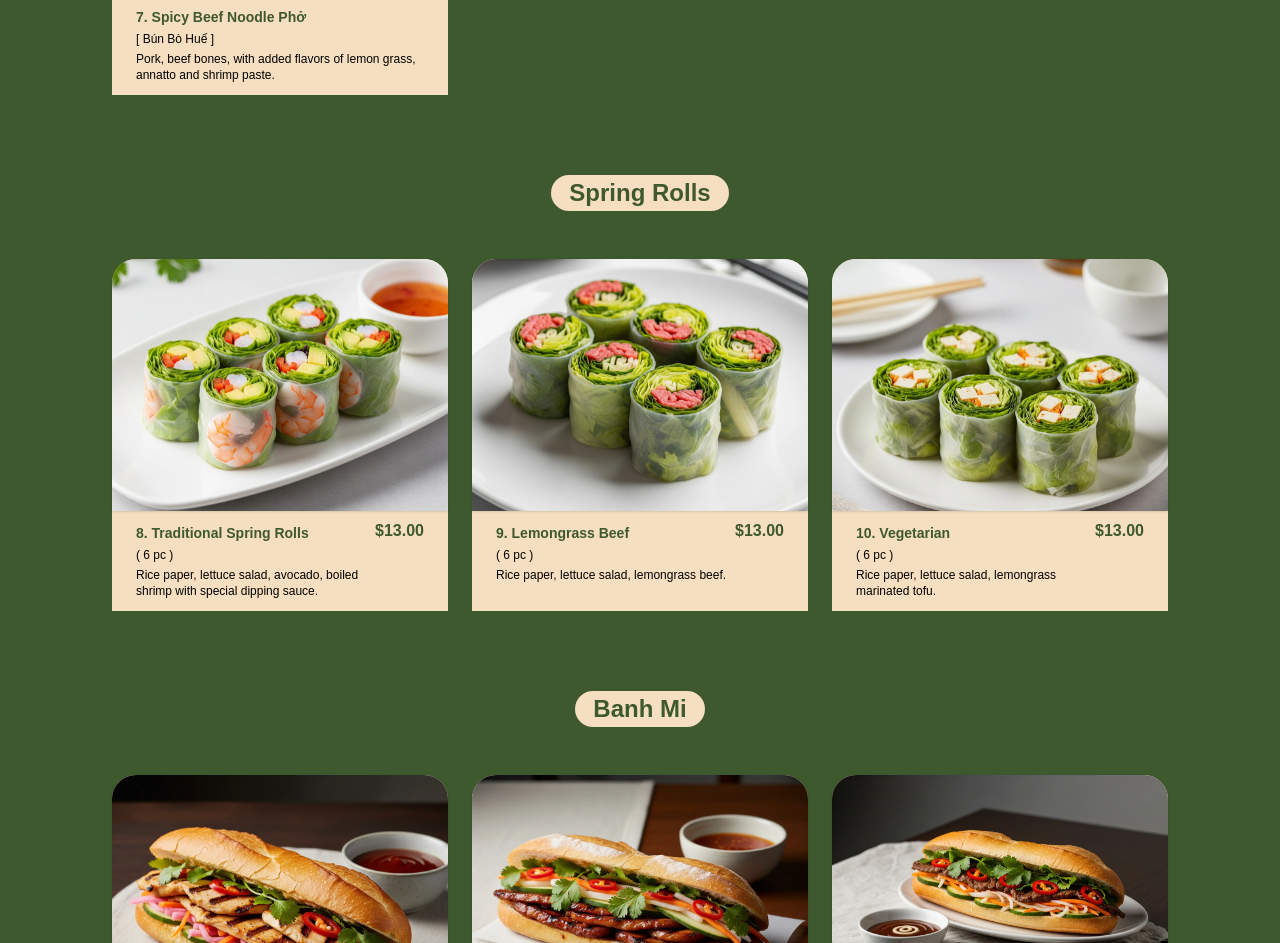
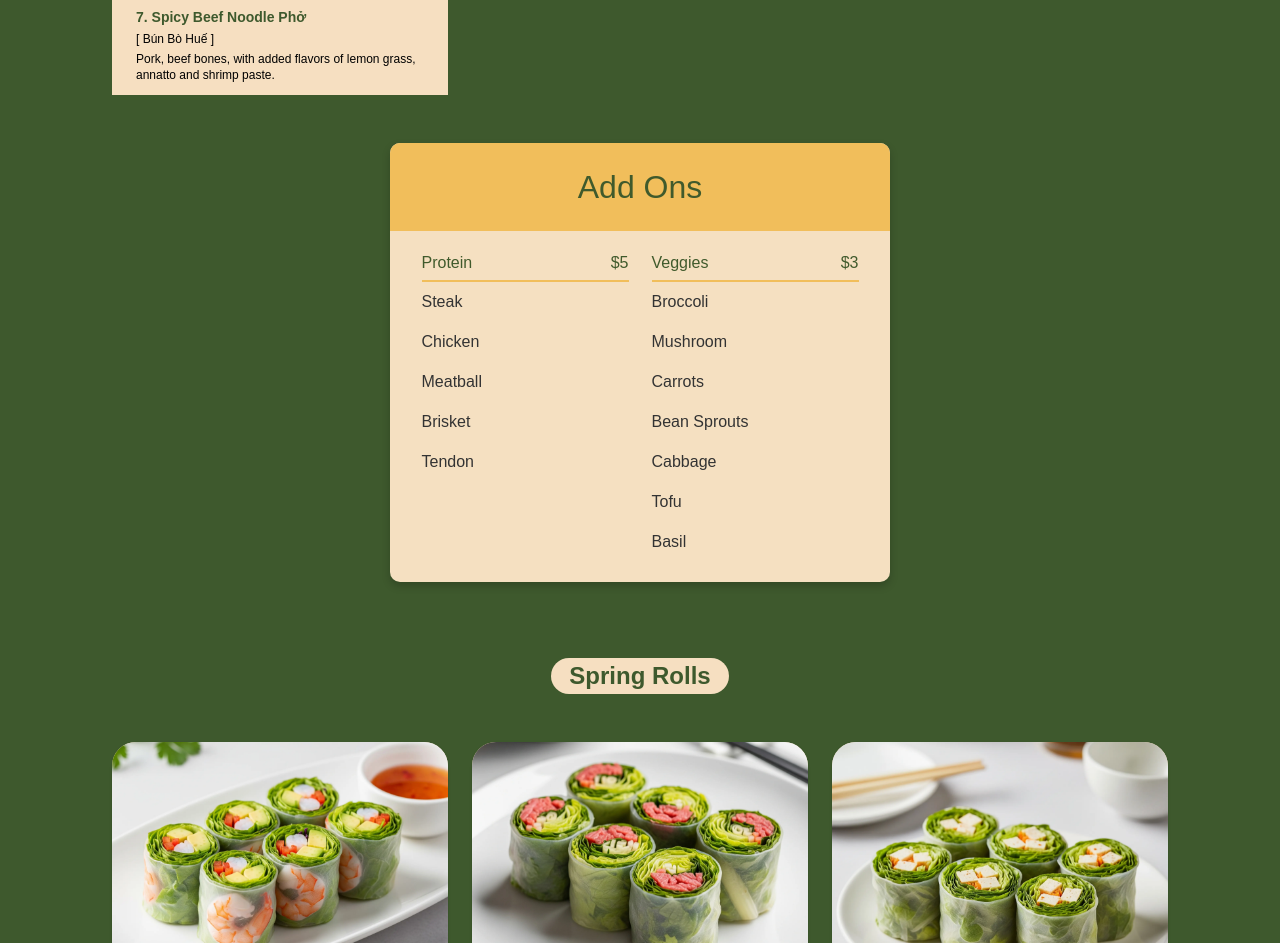
Before and after one commit to eeem77/pho-banh-mi-menu, an Astro site: page / in a window 1280 px wide. Shown: the part 1747-2690 px from the top of the page. Built offline with nearby package versions, Linux system fonts and the light colour scheme; Astro itself is replaced by a stand-in of ours; a web font is replaced by a local one.

Commit message:
add table addons in the pho section

```diff
--- /dev/null
+++ b/src/components/landing/Addons.astro
@@ -0,0 +1,37 @@
+<div class="flex justify-center pb-15">
+  <div class="add-ons-container">
+    <div class="add-ons-header">
+      <h2>Add Ons</h2>
+    </div>
+    <div class="add-ons-content">
+      <div class="category">
+        <div class="sub-header flex justify-between">
+          <h3>Protein</h3>
+          <h3>$5</h3>
+        </div>
+        <ul>
+          <li>Steak</li>
+          <li>Chicken</li>
+          <li>Meatball</li>
+          <li>Brisket</li>
+          <li>Tendon</li>
+        </ul>
+      </div>
+      <div class="category">
+        <div class="sub-header flex justify-between">
+          <h3>Veggies</h3>
+          <h3>$3</h3>
+        </div>
+        <ul>
+          <li>Broccoli</li>
+          <li>Mushroom</li>
+          <li>Carrots</li>
+          <li>Bean Sprouts</li>
+          <li>Cabbage</li>
+          <li>Tofu</li>
+          <li>Basil</li>
+        </ul>
+      </div>
+    </div>
+  </div>
+</div>
--- a/src/components/landing/Products.astro
+++ b/src/components/landing/Products.astro
@@ -1,5 +1,6 @@
 ---
 import { Image } from "astro:assets";
+import Addons from "./Addons.astro";
 import p1 from "@/images/special-pho.webp";
 import p2 from "@/images/beef-meatball-pho.webp";
 import p3 from "@/images/chicken-pho.webp";
@@ -458,9 +459,7 @@ const drinksProducts = [
       ))
     }
   </div>
-</section>
-
-<section class="pt-4">
+    <Addons />
       <div id="spring-rolls" class="flex justify-center flex-wrap gap-3 pt-4">
         <h1
           class="px-4.5 font-extrabold h-9 text-2xl bg-orange-10 text-base-1000 rounded-full flex items-center justify-center hover:bg-orange-1000 duration-300 w-fit"
@@ -474,7 +473,11 @@ const drinksProducts = [
         {
           springRollsProducts.map((product) => (
             <figure class="relative bg-orange-10 rounded-t-3xl">
-          <a href={product.url} aria-hidden="true" class="absolute inset-0" />
+              <a
+                href={product.url}
+                aria-hidden="true"
+                class="absolute inset-0"
+              />
               <Image
                 width="800"
                 height="800"
@@ -518,7 +521,11 @@ const drinksProducts = [
         {
           banhMiProducts.map((product) => (
             <figure class="relative bg-orange-10 rounded-t-3xl">
-          <a href={product.url} aria-hidden="true" class="absolute inset-0" />
+              <a
+                href={product.url}
+                aria-hidden="true"
+                class="absolute inset-0"
+              />
               <Image
                 width="800"
                 height="800"
@@ -562,7 +569,11 @@ const drinksProducts = [
         {
           appetizersProducts.map((product) => (
             <figure class="relative bg-orange-10 rounded-t-3xl">
-          <a href={product.url} aria-hidden="true" class="absolute inset-0" />
+              <a
+                href={product.url}
+                aria-hidden="true"
+                class="absolute inset-0"
+              />
               <Image
                 width="800"
                 height="800"
@@ -606,7 +617,11 @@ const drinksProducts = [
         {
           drinksProducts.map((product) => (
             <figure class="relative bg-orange-10 rounded-t-3xl">
-          <a href={product.url} aria-hidden="true" class="absolute inset-0" />
+              <a
+                href={product.url}
+                aria-hidden="true"
+                class="absolute inset-0"
+              />
               <Image
                 width="800"
                 height="800"
@@ -650,7 +665,11 @@ const drinksProducts = [
         {
           ricePlatterProducts.map((product) => (
             <figure class="relative bg-orange-10 rounded-t-3xl">
-          <a href={product.url} aria-hidden="true" class="absolute inset-0" />
+              <a
+                href={product.url}
+                aria-hidden="true"
+                class="absolute inset-0"
+              />
               <Image
                 width="800"
                 height="800"
@@ -694,7 +713,11 @@ const drinksProducts = [
         {
           vermicelliProducts.map((product) => (
             <figure class="relative bg-orange-10 rounded-t-3xl">
-          <a href={product.url} aria-hidden="true" class="absolute inset-0" />
+              <a
+                href={product.url}
+                aria-hidden="true"
+                class="absolute inset-0"
+              />
               <Image
                 width="800"
                 height="800"
@@ -738,7 +761,11 @@ const drinksProducts = [
         {
           saladProducts.map((product) => (
             <figure class="relative bg-orange-10 rounded-t-3xl">
-          <a href={product.url} aria-hidden="true" class="absolute inset-0" />
+              <a
+                href={product.url}
+                aria-hidden="true"
+                class="absolute inset-0"
+              />
               <Image
                 width="800"
                 height="800"
@@ -783,3 +810,5 @@ const drinksProducts = [
         });
       });
     </script>
+  </Addons>
+</section>
--- a/src/styles/global.css
+++ b/src/styles/global.css
@@ -150,6 +150,60 @@
   background-color: #F5E0C1;
 }
 
+.add-ons-container {
+  background-color: #F5E0C1;
+  /* Fondo del contenedor principal */
+  border-radius: 10px;
+  box-shadow: 0 4px 8px rgba(0, 0, 0, 0.2);
+  width: 90%;
+  max-width: 500px;
+  overflow: hidden;
+}
+
+.add-ons-header {
+  background-color: #F1BE5B;
+  /* Fondo del encabezado */
+  padding: 20px;
+  text-align: center;
+  color: #405A2C;
+}
+
+.add-ons-header h2 {
+  margin: 0;
+  font-size: 2em;
+}
+
+.add-ons-content {
+  display: flex;
+  justify-content: space-around;
+  padding: 20px;
+}
+
+.category {
+  width: 45%;
+}
+
+.category h3 {
+  color: #405A2C;
+  /* text-shadow: .5px .5px .5px #F1BE5B;     */
+  padding-bottom: 5px;
+}
+
+.sub-header{
+  border-bottom: 2px solid #F1BE5B;
+}
+
+.category ul {
+  list-style: none;
+  padding: 0;
+  margin: 0;
+}
+
+.category ul li {
+  padding: 8px 0;
+  color: #333;
+}
+
 /* Media Query para Móviles */
 @media screen and (max-width: 768px) {
   .nav-links {
```
Lines whose indentation alone changed are shown as unchanged.
